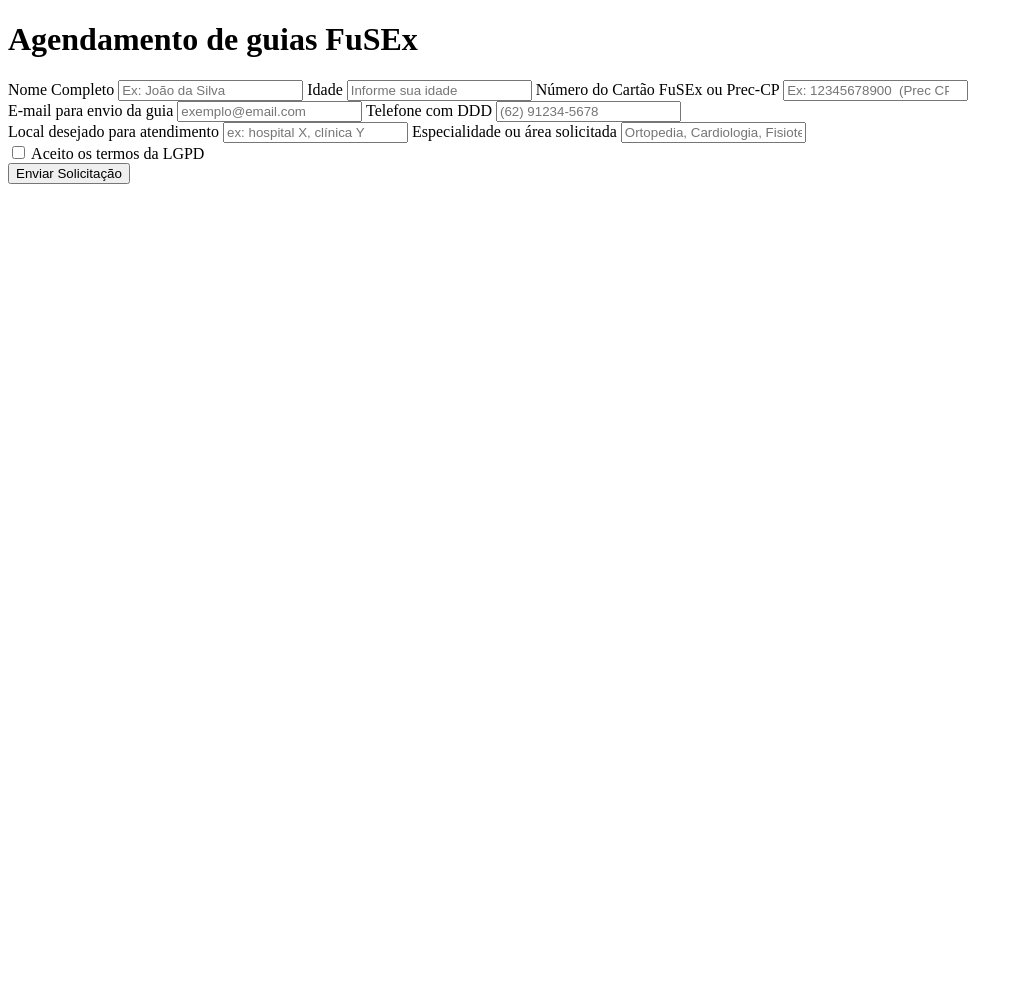
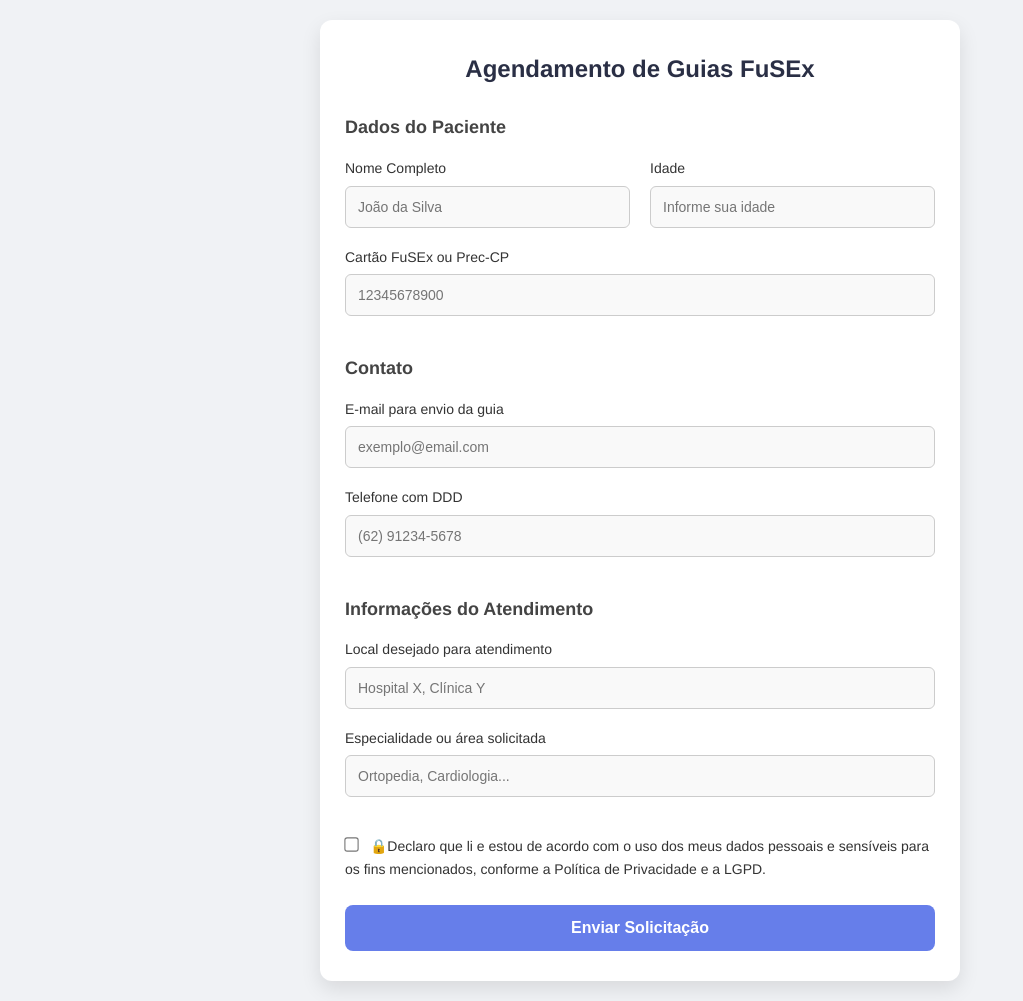
Before and after one commit to Jedaigodx/Guias_por_email, a Flask app: page / in a window 1280 px wide. Shown: the whole page, without its empty margins (0-1023 px from the left). Before the commit the page ends 184 px from the top, so only its background shows below. Run offline with Flask 3, Linux system fonts and the light colour scheme.

Commit message:
formulário implementado

```diff
--- /dev/null
+++ b/static/style_form.css
@@ -0,0 +1,116 @@
+/* Reset básico */
+* {
+  box-sizing: border-box;
+  margin: 0;
+  padding: 0;
+}
+
+/* Estilo do corpo da página */
+body {
+  font-family: 'Helvetica Neue', Arial, sans-serif;
+  background-color: #f0f2f5;
+  color: #333;
+  line-height: 1.6;
+  padding: 20px;
+}
+
+/* Container principal */
+.container {
+  max-width: 640px;
+  margin: 0 auto;
+  background: #fff;
+  border-radius: 12px;
+  padding: 30px 25px;
+  box-shadow: 0 8px 20px rgba(0,0,0,0.1);
+}
+
+/* Cabeçalho */
+h1 {
+  font-size: 24px;
+  margin-bottom: 25px;
+  text-align: center;
+  color: #2a2f45;
+}
+
+/* Fieldset com borda suave */
+fieldset {
+  border: none;
+  margin-bottom: 20px;
+}
+
+/* Legenda com destaque */
+legend {
+  font-size: 18px;
+  font-weight: 600;
+  margin-bottom: 15px;
+  color: #444;
+}
+
+/* Labels refinados */
+label {
+  display: block;
+  font-size: 14px;
+  margin-bottom: 6px;
+}
+
+/* Inputs modernos */
+input[type="text"],
+input[type="number"],
+input[type="email"],
+input[type="tel"] {
+  width: 100%;
+  padding: 12px;
+  font-size: 14px;
+  border: 1px solid #ccc;
+  border-radius: 6px;
+  background-color: #f9f9f9;
+  margin-bottom: 18px;
+  transition: border-color 0.3s, background-color 0.3s;
+}
+
+input:focus {
+  border-color: #667eea;
+  background-color: #fff;
+  outline: none;
+}
+
+/* Layout em colunas flexíveis */
+@media (min-width: 600px) {
+  .flex-row {
+    display: flex;
+    gap: 20px;
+  }
+  .flex-row > div {
+    flex: 1;
+  }
+}
+
+/* Checkbox LGPD estilizado */
+.lgpd {
+  margin-bottom: 25px;
+  font-size: 14px;
+}
+
+.lgpd input {
+  margin-right: 8px;
+  transform: scale(1.1);
+}
+
+/* Botão principal */
+button {
+  width: 100%;
+  padding: 14px;
+  font-size: 16px;
+  font-weight: 600;
+  background-color: #667eea;
+  color: #fff;
+  border: none;
+  border-radius: 8px;
+  cursor: pointer;
+  transition: background-color 0.3s, box-shadow 0.3s;
+}
+
+button:hover {
+  background-color: #5a67d8;
+  box-shadow: 0 4px 12px rgba(102, 126, 234, 0.4);
+}
--- a/templates/user.html
+++ b/templates/user.html
@@ -2,48 +2,52 @@
 <html lang="pt-BR">
 <head>
   <meta charset="UTF-8">
-    <meta name="viewport" content="width=device-width, initial-scale=1.0">
+  <meta name="viewport" content="width=device-width,initial-scale=1.0">
   <title>Solicitação de Guia</title>
+  <link rel="stylesheet" href="static/style_form.css">
 </head>
 <body>
   <div class="container">
-        <h1>Agendamento de guias FuSEx</h1>
+    <h1>Agendamento de Guias FuSEx</h1>
     <form>
-            <div id="dados_pacientes">
+      <fieldset>
+        <legend>Dados do Paciente</legend>
+        <div class="flex-row">
+          <div>
+            <label for="nome">Nome Completo</label>
+            <input type="text" id="nome" name="nome" placeholder="João da Silva" required>
+          </div>
+          <div>
+            <label for="idade">Idade</label>
+            <input type="number" id="idade" name="idade" placeholder="Informe sua idade" required>
+          </div>
+        </div>
+        <label for="prec-cp">Cartão FuSEx ou Prec-CP</label>
+        <input type="text" id="prec-cp" name="prec-cp" placeholder="12345678900" required>
+      </fieldset>
 
-            <label>Nome Completo</label>
-            <input type="text" name="Nome completo", placeholder="Ex: João da Silva" required>
+      <fieldset>
+        <legend>Contato</legend>
+        <label for="email">E-mail para envio da guia</label>
+        <input type="email" id="email" name="email" placeholder="exemplo@email.com" required>
 
-            <label>Idade</label>
-            <input type="number" name="Idade", placeholder="Informe sua idade" required>
+        <label for="telefone">Telefone com DDD</label>
+        <input type="tel" id="telefone" name="telefone" placeholder="(62) 91234-5678" required>
+      </fieldset>
 
-            <label>Número do Cartão FuSEx ou Prec-CP</label>
-            <input type="number" name="prec-cp" placeholder="Ex: 12345678900  (Prec CP)" required>
+      <fieldset>
+        <legend>Informações do Atendimento</legend>
+        <label for="local">Local desejado para atendimento</label>
+        <input type="text" id="local" name="local" placeholder="Hospital X, Clínica Y" required>
 
-            </div>
+        <label for="especialidade">Especialidade ou área solicitada</label>
+        <input type="text" id="especialidade" name="especialidade" placeholder="Ortopedia, Cardiologia..." required>
+      </fieldset>
 
-            <div id="Contato">
-
-            <label>E-mail para envio da guia</label>
-            <input type="email" name="email", placeholder="exemplo@email.com" required>
-
-            <label>Telefone com DDD</label>
-            <input type="tel" name="Telefone", placeholder="(62) 91234-5678" required>
-
-            </div>
-
-            <div id="Informacoes">
-            <label>Local desejado para atendimento</label>
-            <input type="text" name="local", placeholder="ex: hospital X, clínica Y" required>
-
-            <label>Especialidade ou área solicitada</label>
-            <input type="text" name="especialidade", placeholder="Ortopedia, Cardiologia, Fisioterapia..." required>
-
-            </div>
-
-            <div id="lgpd">
-            <label class="lgpd">
-                <input type="checkbox" name="lgpd" required> Aceito os termos da LGPD
+      <div class="lgpd">
+        <label>
+          <input type="checkbox" name="lgpd" required>
+          🔒Declaro que li e estou de acordo com o uso dos meus dados pessoais e sensíveis para os fins mencionados, conforme a Política de Privacidade e a LGPD.
         </label>
       </div>
 
```
Also changed, not shown: 1 other file. Lines whose indentation alone changed are shown as unchanged.
